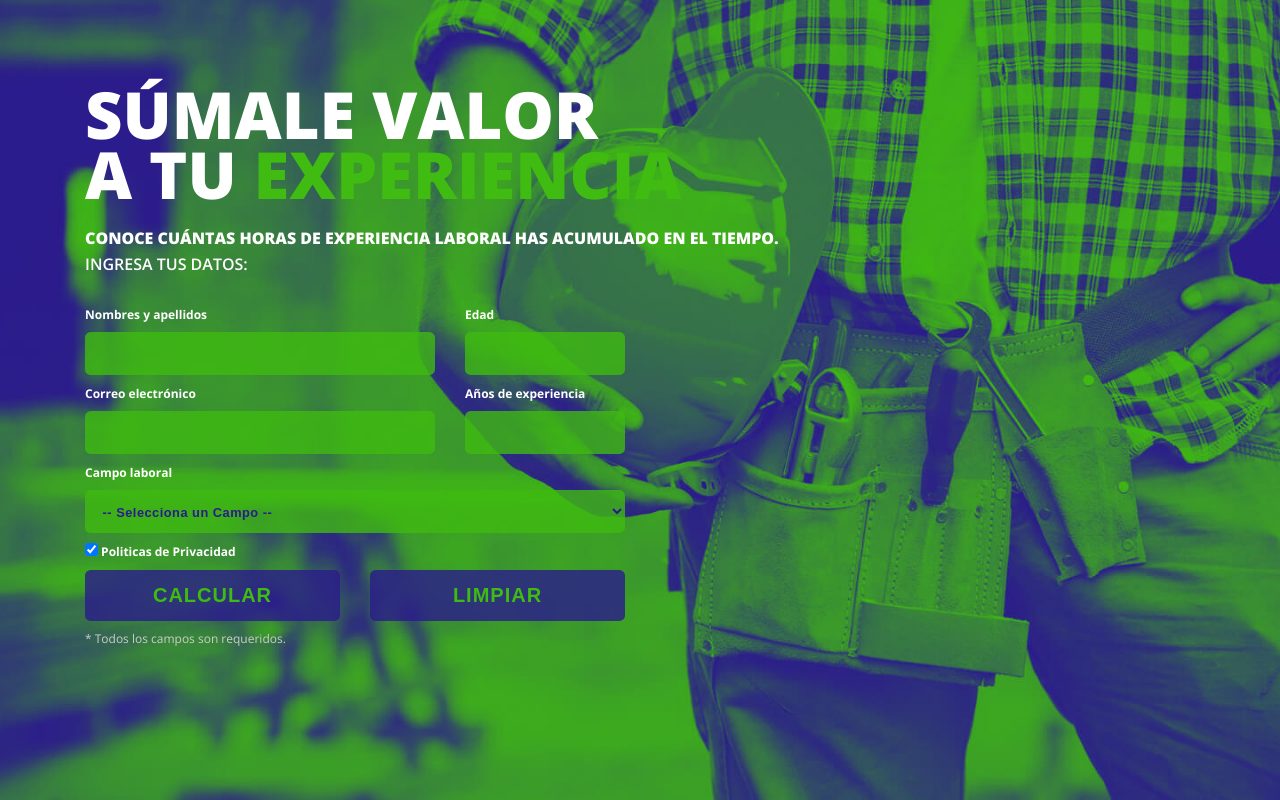
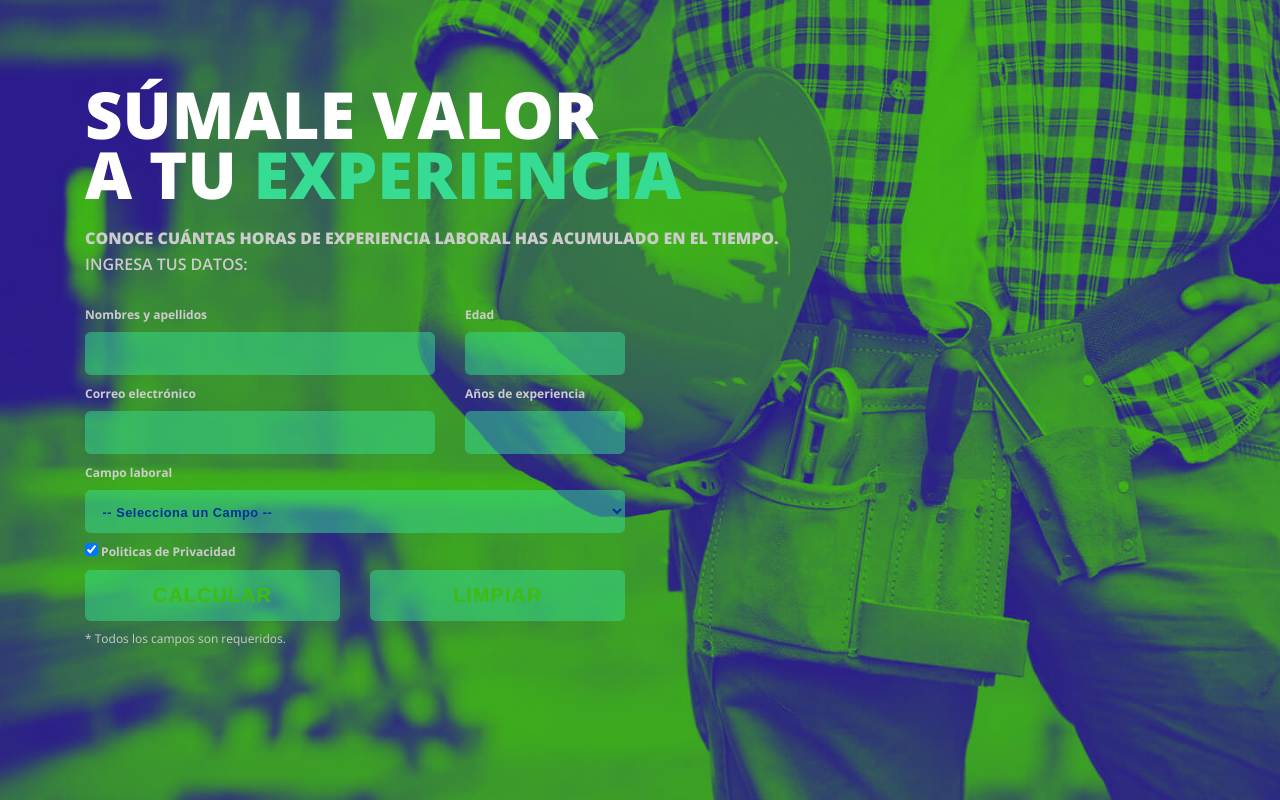
Before and after one commit to jennerweb/Crece, a Django app: page / in a window 1280 px wide. Run offline with Django 3.2, Linux system fonts and the light colour scheme; data comes from the database, SQL or seed files in the repository; some libraries are stand-ins or nearby versions.

Commit message:
cambio de color css regresamos

```diff
--- a/static/css/estile.css
+++ b/static/css/estile.css
@@ -8,7 +8,7 @@ body {
     -o-background-size: cover;
     background-size: cover;
     color: #fff;
-    background-color: #2B1B8C;
+    background-color: #003399;
     font-family: 'Open Sans', sans-serif
 }
 header {
@@ -22,17 +22,17 @@ header h1 {
     padding-bottom: 5px
 }
 header h1 span {
-    color: #3FBB11
+    color: #37DC94
 }
 header h2 {
     font-size: 16px;
     font-weight: 800;
-    color: #FFFFFF
+    color: #CCCCCC
 }
 header h3 {
     font-size: 16px;
     font-weight: 600;
-    color: #FFFFFF
+    color: #CCCCCC
 }
 
 #brand{
@@ -43,7 +43,7 @@ header h3 {
 .formulario label {
     font-size: 12px;
     font-weight: 700;
-    color: #FFFFFF
+    color: #CCCCCC
 }
 .formulario small {
     font-size: 12px;
@@ -61,8 +61,8 @@ header h3 {
     line-height: 1.25;
     letter-spacing: 0.5px;
     font-weight: 700;
-    color: #2B1B8C;
-    background-color: rgba(63, 187, 17, 0.8);
+    color: #003399;
+    background-color: rgba(55, 220, 148, 0.5);
     background-image: none;
     -webkit-background-clip: padding-box;
     background-clip: padding-box;
@@ -78,25 +78,25 @@ select.form-control:not([size]):not([multiple]) {
     height: calc(2.45rem + 4px)
 }
 .form-control::-webkit-input-placeholder {
-    color: #2B1B8C
+    color: #003399
 }
 .form-control:-moz-placeholder {
-    color: #2B1B8C
+    color: #003399
 }
 .form-control::-moz-placeholder {
-    color: #2B1B8C
+    color: #003399
 }
 .form-control:-ms-input-placeholder {
-    color: #2B1B8C
+    color: #003399
 }
 .form-control:focus {
-    background-color: rgba(63, 187, 17, 1)
+    background-color: rgba(55, 220, 148, 1)
 }
 .form-group {
     margin-bottom: 0.3rem
 }
 .btn-success {
-    background-color: rgba(43, 27, 140, 0.8);
+    background-color: rgba(55, 220, 148, 0.5);
     border: 0px;
     border-radius: .35rem;
     font-size: 20px;
```
Also changed, not shown: other parts of static/css/estile.css (+15 -15 lines).
